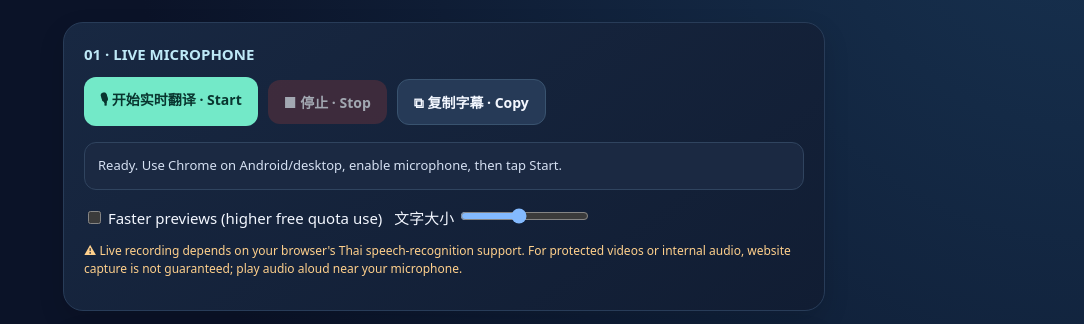
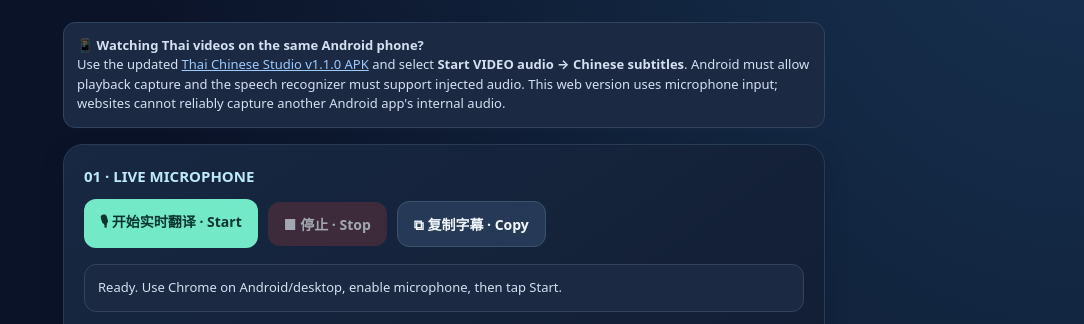
Before and after one commit to zenithloh1016/zhenli-dms, a website: page public/thai-chinese-studio/index.html in a window 1280 px wide. Shown: the part 220-544 px from the top of the page, without its empty margins (196-1280 px from the left). Drawn offline with Linux system fonts and the light colour scheme; no server answers.

Commit message:
Explain Android video internal-audio subtitle option and APK v1.1 link

```diff
--- a/public/thai-chinese-studio/index.html
+++ b/public/thai-chinese-studio/index.html
@@ -38,6 +38,9 @@ code{color:#96ddd4}a{color:#9dcaff}
  <div class="topline"><div class="brand">✦ THAI CHINESE STUDIO</div><span class="pill" id="mode">● WEB · TH → 中文</span></div>
  <h1>听泰语，看中文。<br>Thai → Chinese Live</h1>
  <p class="lead">全新独立版 · 实时识别泰语，将句子翻译成简体中文。免注册、无需 API Key。<br>Brand-new web application · Thai microphone transcription and Chinese subtitles.</p>
+ <div class="status"><strong>📱 Watching Thai videos on the same Android phone?</strong><br>
+  Use the updated <a href="https://github.com/zenithloh1016/thai-live-subtitles/releases/tag/thai-chinese-studio-v1.1.0" rel="noopener" target="_blank">Thai Chinese Studio v1.1.0 APK</a> and select <b>Start VIDEO audio → Chinese subtitles</b>. Android must allow playback capture and the speech recognizer must support injected audio. This web version uses microphone input; websites cannot reliably capture another Android app's internal audio.</div>
+
  <section class="panel">
   <h2>01 · LIVE MICROPHONE</h2>
   <div class="row">
```
